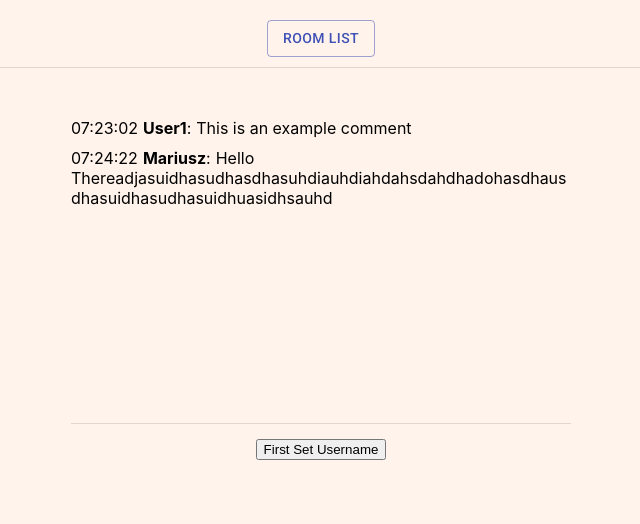
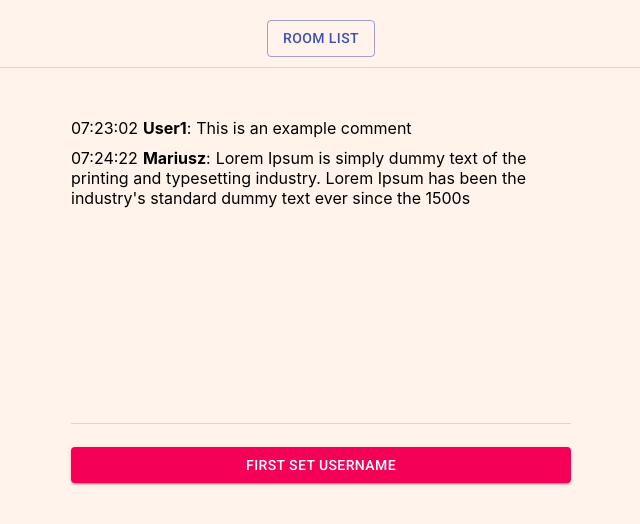
Before and after one commit to fzwolinski/flask-react-chat-app, a React (Create React App) app in the folder client/: page /room/some-room-name in a window 1280 px wide. Shown: the top 524 px of the page, without its empty margins (319-959 px from the left). Built offline with nearby package versions, Linux system fonts and the light colour scheme; no server answers.

Commit message:
Style button redirecting to username setting

```diff
--- a/client/src/components/chatroom.jsx
+++ b/client/src/components/chatroom.jsx
@@ -16,7 +16,7 @@ const ChatRoom = ({ match }) => {
     {
       time: "07:24:22",
       username: "Mariusz",
-      msg: "Hello Thereadjasuidhasudhasdhasuhdiauhdiahdahsdahdhadohasdhausdhasuidhasudhasuidhuasidhsauhd",
+      msg: "Lorem Ipsum is simply dummy text of the printing and typesetting industry. Lorem Ipsum has been the industry's standard dummy text ever since the 1500s",
     },
   ]); // TODO Delete default msg's
   const [username, setUsername] = useState("");
@@ -152,7 +152,15 @@ const ChatRoom = ({ match }) => {
           </Button>
         </form>
       ) : (
-        <button onClick={handleSetUsername}>First Set Username</button>
+        <Button
+          style={{ width: "100%", maxWidth: 500, marginTop: 8 }}
+          type="submit"
+          variant="contained"
+          color="secondary"
+          onClick={handleSetUsername}
+        >
+          First Set Username
+        </Button>
       )}
     </div>
   );
```
